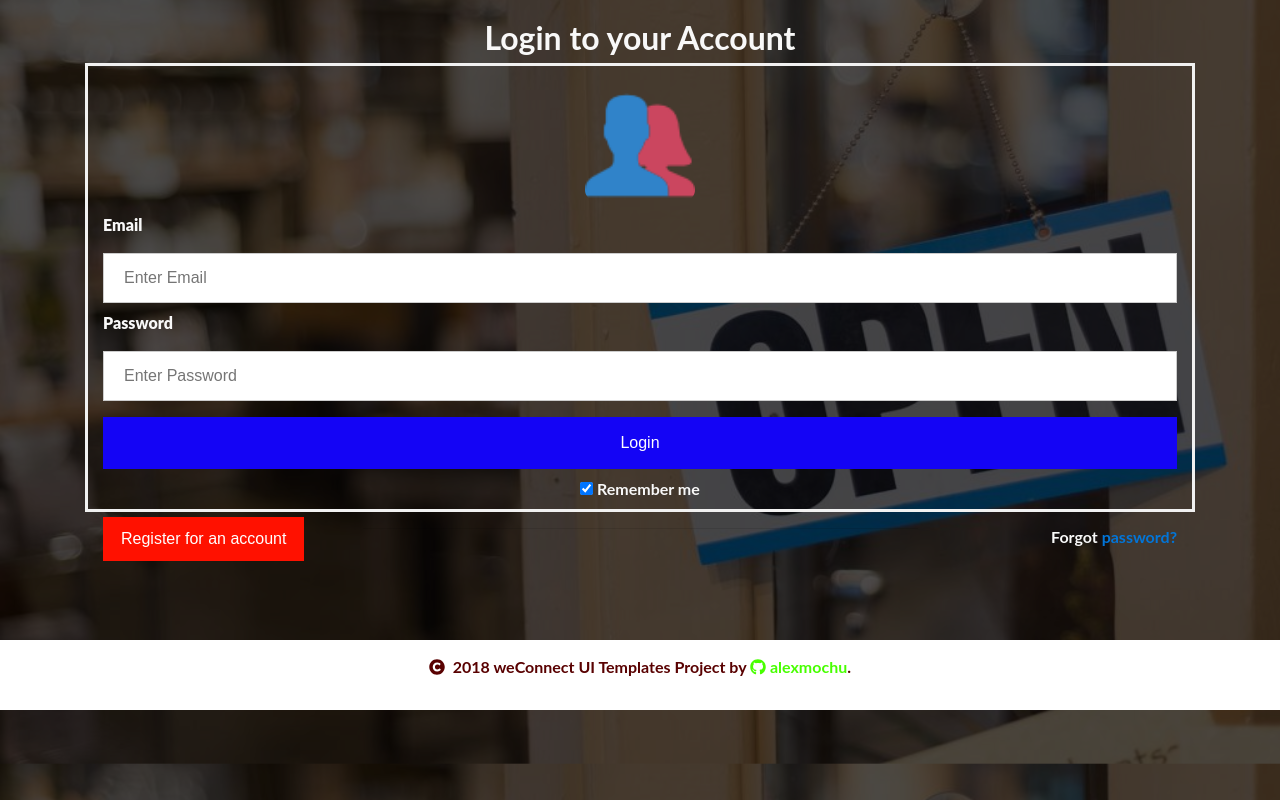
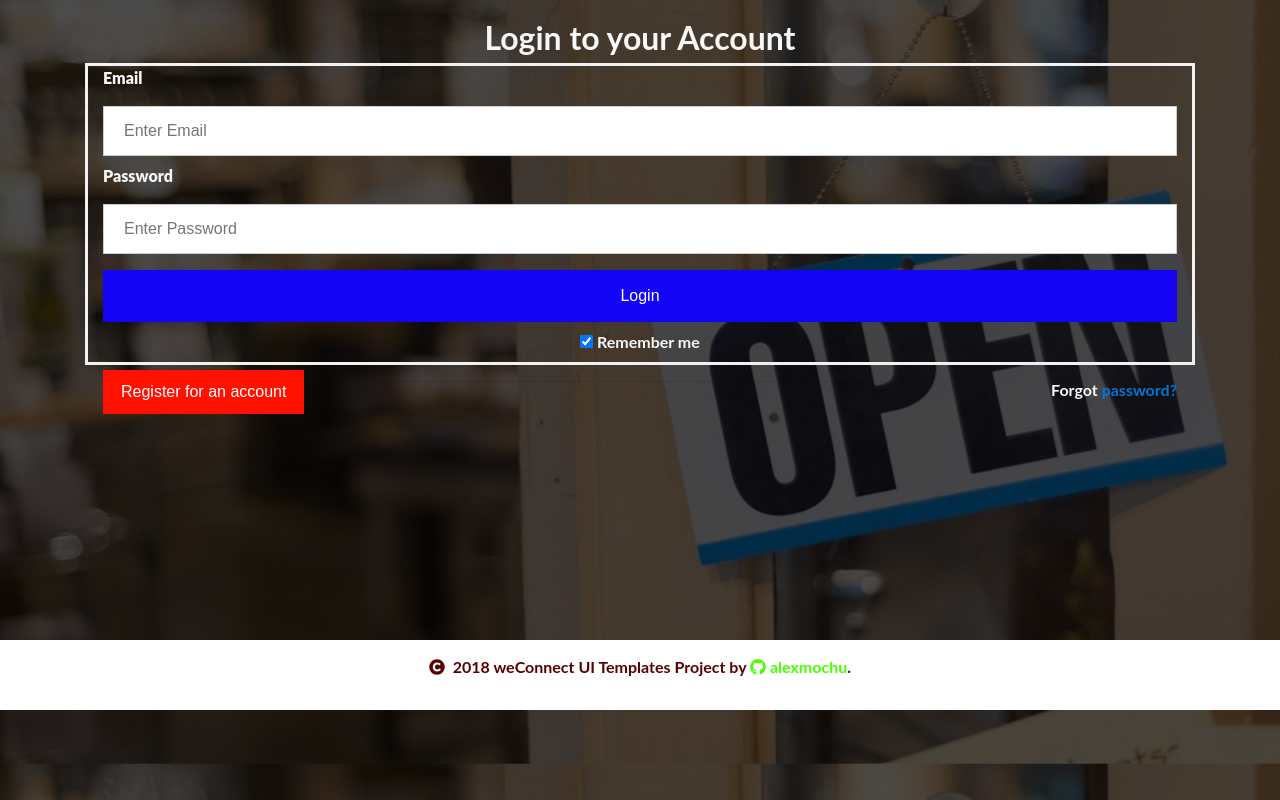
Before and after one commit to alexmochu/WeConnect-API-oop-, a Python web app: template Designs/UI/templates/login.html in a window 1280 px wide. Shown: the part 90-890 px from the top of the page. Run offline with Jinja, Linux system fonts and the light colour scheme; the template is opened without the code that fills it, so the values that code supplies are empty; some libraries are stand-ins or nearby versions.

Commit message:
Remove avatar

```diff
--- a/Designs/UI/templates/login.html
+++ b/Designs/UI/templates/login.html
@@ -68,9 +68,6 @@
           <div >
             <h2>Login to your Account</h2>
             <form>
-                <div class="imgcontainer">
-                    <img src="/home/chumo/Desktop/WeConnect-API-oop-/Designs/UI/templates/img/profile.png" alt="Avatar" class="avatar">
-                </div>
                 <div class="container">
                     <label for="email" class="bcText"><b>Email</b></label>
                     <input type="text" placeholder="Enter Email" name="email">
```
